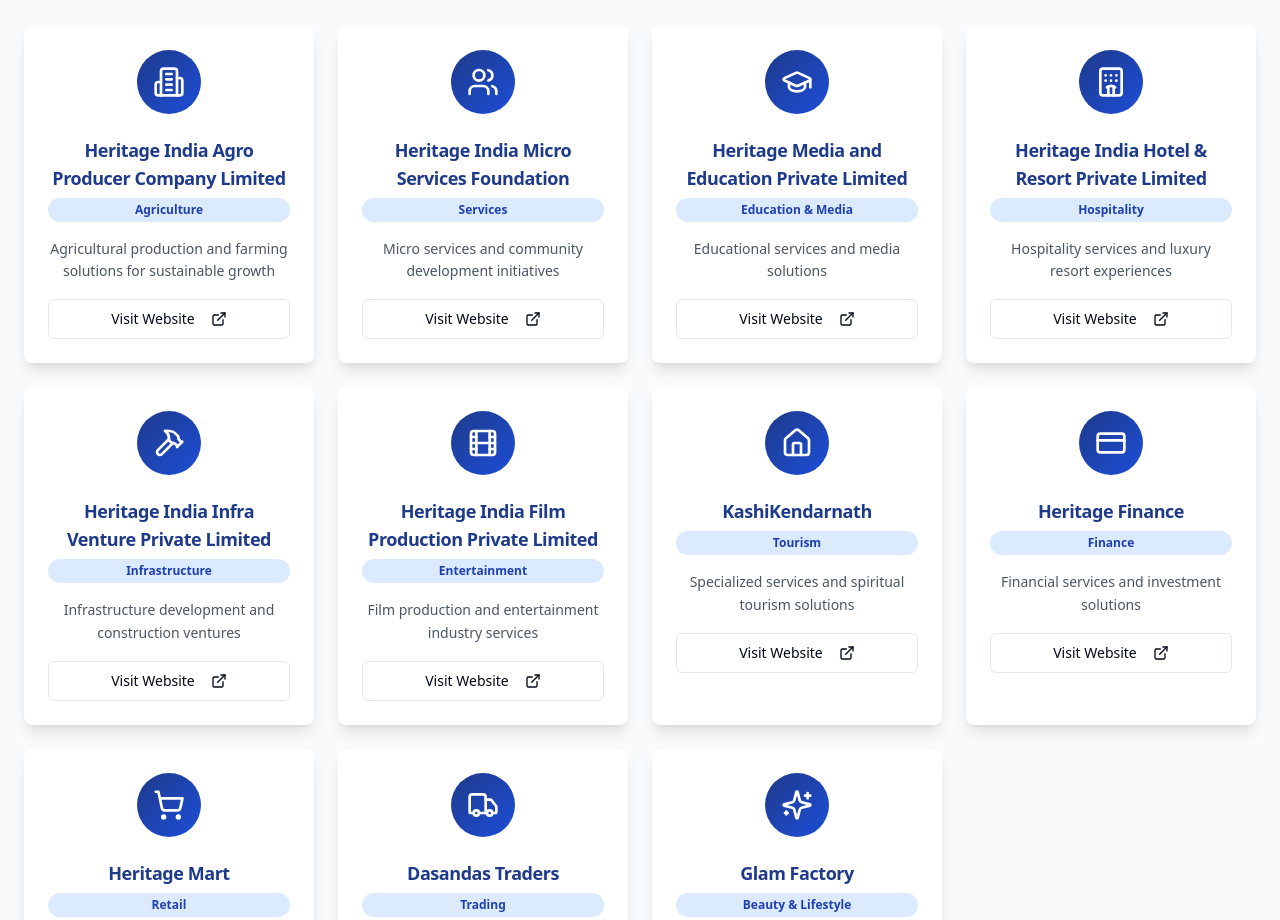
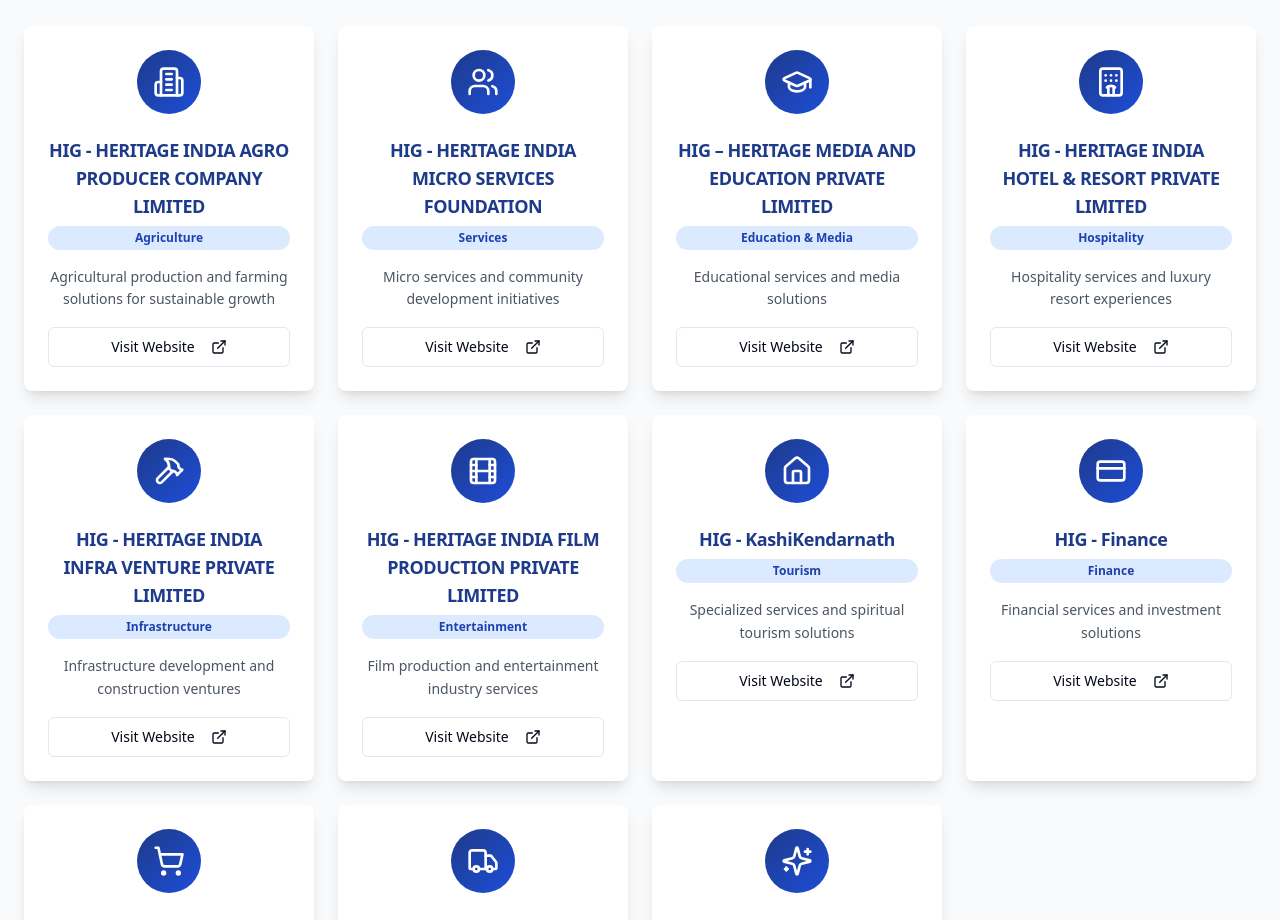
Before and after one commit to HeritageIndiaGroup/HIG, a React (Vite) app: page / in a window 1280 px wide. Shown: the part 940-1860 px from the top of the page. Built offline with nearby package versions, Linux system fonts and the light colour scheme.

Commit message:
Fix: Use only provided company names
Update company names in showcase and form to match the provided list.

```diff
--- a/src/components/CompaniesShowcase.tsx
+++ b/src/components/CompaniesShowcase.tsx
@@ -6,7 +6,7 @@ import { Button } from '@/components/ui/button';
 const companies = [
   {
     id: 1,
-    name: "Heritage India Agro Producer Company Limited",
+    name: "HIG - HERITAGE INDIA AGRO PRODUCER COMPANY LIMITED",
     description: "Agricultural production and farming solutions for sustainable growth",
     icon: Building2,
     website: "https://heritage-agro.com",
@@ -14,7 +14,7 @@ const companies = [
   },
   {
     id: 2,
-    name: "Heritage India Micro Services Foundation",
+    name: "HIG - HERITAGE INDIA MICRO SERVICES FOUNDATION",
     description: "Micro services and community development initiatives",
     icon: Users,
     website: "https://heritage-microservices.com",
@@ -22,7 +22,7 @@ const companies = [
   },
   {
     id: 3,
-    name: "Heritage Media and Education Private Limited",
+    name: "HIG – HERITAGE MEDIA AND EDUCATION PRIVATE LIMITED",
     description: "Educational services and media solutions",
     icon: GraduationCap,
     website: "https://heritage-media-education.com",
@@ -30,7 +30,7 @@ const companies = [
   },
   {
     id: 4,
-    name: "Heritage India Hotel & Resort Private Limited",
+    name: "HIG - HERITAGE INDIA HOTEL & RESORT PRIVATE LIMITED",
     description: "Hospitality services and luxury resort experiences",
     icon: Hotel,
     website: "https://heritage-hotels.com",
@@ -38,7 +38,7 @@ const companies = [
   },
   {
     id: 5,
-    name: "Heritage India Infra Venture Private Limited",
+    name: "HIG - HERITAGE INDIA INFRA VENTURE PRIVATE LIMITED",
     description: "Infrastructure development and construction ventures",
     icon: Hammer,
     website: "https://heritage-infra.com",
@@ -46,7 +46,7 @@ const companies = [
   },
   {
     id: 6,
-    name: "Heritage India Film Production Private Limited",
+    name: "HIG - HERITAGE INDIA FILM PRODUCTION PRIVATE LIMITED",
     description: "Film production and entertainment industry services",
     icon: Film,
     website: "https://heritage-films.com",
@@ -54,7 +54,7 @@ const companies = [
   },
   {
     id: 7,
-    name: "KashiKendarnath",
+    name: "HIG - KashiKendarnath",
     description: "Specialized services and spiritual tourism solutions",
     icon: Home,
     website: "https://kashikendarnath.com",
@@ -62,7 +62,7 @@ const companies = [
   },
   {
     id: 8,
-    name: "Heritage Finance",
+    name: "HIG - Finance",
     description: "Financial services and investment solutions",
     icon: CreditCard,
     website: "https://heritage-finance.com",
@@ -70,7 +70,7 @@ const companies = [
   },
   {
     id: 9,
-    name: "Heritage Mart",
+    name: "HIG - Mart",
     description: "Retail and consumer goods marketplace",
     icon: ShoppingCart,
     website: "https://heritage-mart.com",
@@ -78,7 +78,7 @@ const companies = [
   },
   {
     id: 10,
-    name: "Dasandas Traders",
+    name: "HIG - Dasandas Traders",
     description: "Trading and distribution services",
     icon: Truck,
     website: "https://dasandas-traders.com",
@@ -86,7 +86,7 @@ const companies = [
   },
   {
     id: 11,
-    name: "Glam Factory",
+    name: "HIG - Glam Factory",
     description: "Beauty and lifestyle products and services",
     icon: Sparkles,
     website: "https://glamfactory.com",
--- a/src/components/InquiryForm.tsx
+++ b/src/components/InquiryForm.tsx
@@ -11,17 +11,17 @@ import { useToast } from '@/hooks/use-toast';
 import { Send, MessageSquare } from 'lucide-react';
 
 const companies = [
-  "Heritage India Agro Producer Company Limited",
-  "Heritage India Micro Services Foundation",
-  "Heritage Media and Education Private Limited",
-  "Heritage India Hotel & Resort Private Limited",
-  "Heritage India Infra Venture Private Limited",
-  "Heritage India Film Production Private Limited",
-  "KashiKendarnath",
-  "Heritage Finance",
-  "Heritage Mart",
-  "Dasandas Traders",
-  "Glam Factory"
+  "HIG - HERITAGE INDIA AGRO PRODUCER COMPANY LIMITED",
+  "HIG - HERITAGE INDIA MICRO SERVICES FOUNDATION",
+  "HIG – HERITAGE MEDIA AND EDUCATION PRIVATE LIMITED",
+  "HIG - HERITAGE INDIA HOTEL & RESORT PRIVATE LIMITED",
+  "HIG - HERITAGE INDIA INFRA VENTURE PRIVATE LIMITED",
+  "HIG - HERITAGE INDIA FILM PRODUCTION PRIVATE LIMITED",
+  "HIG - KashiKendarnath",
+  "HIG - Finance",
+  "HIG - Mart",
+  "HIG - Dasandas Traders",
+  "HIG - Glam Factory"
 ];
 
 const InquiryForm = () => {
```
